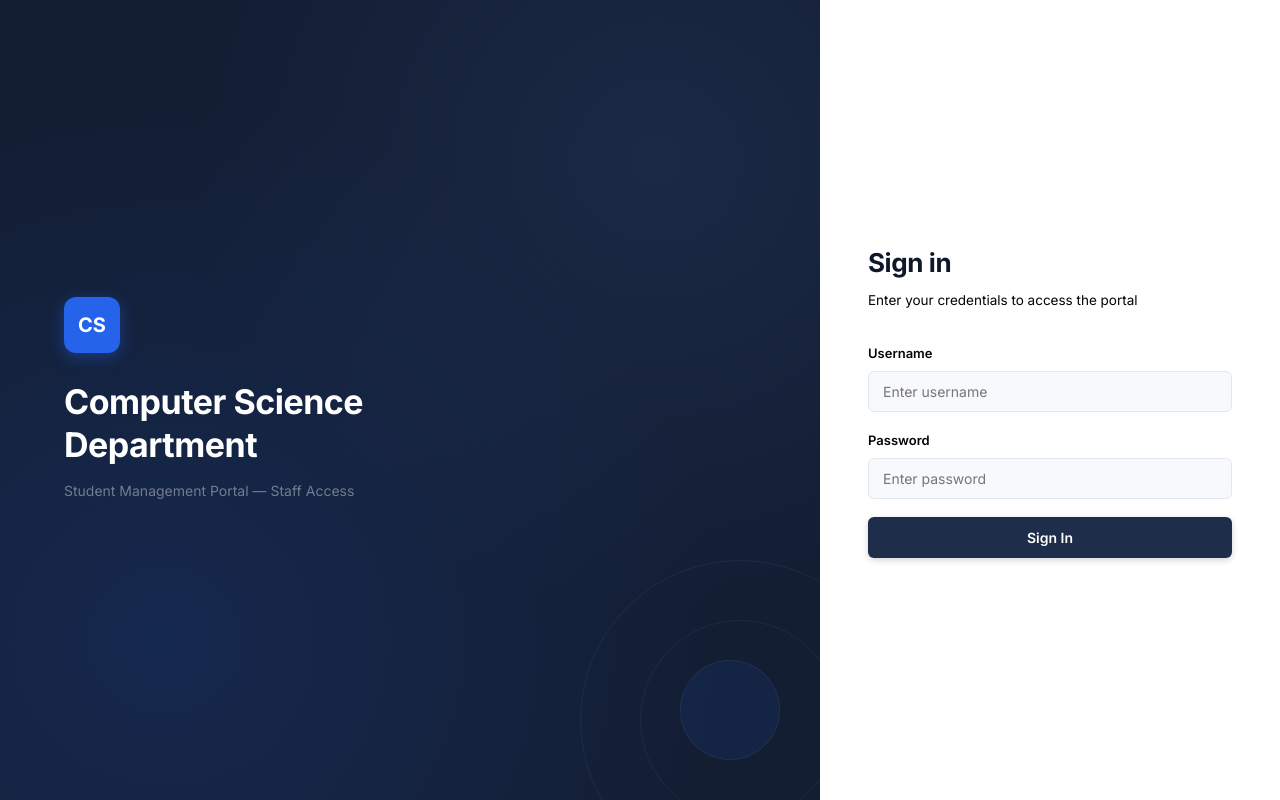
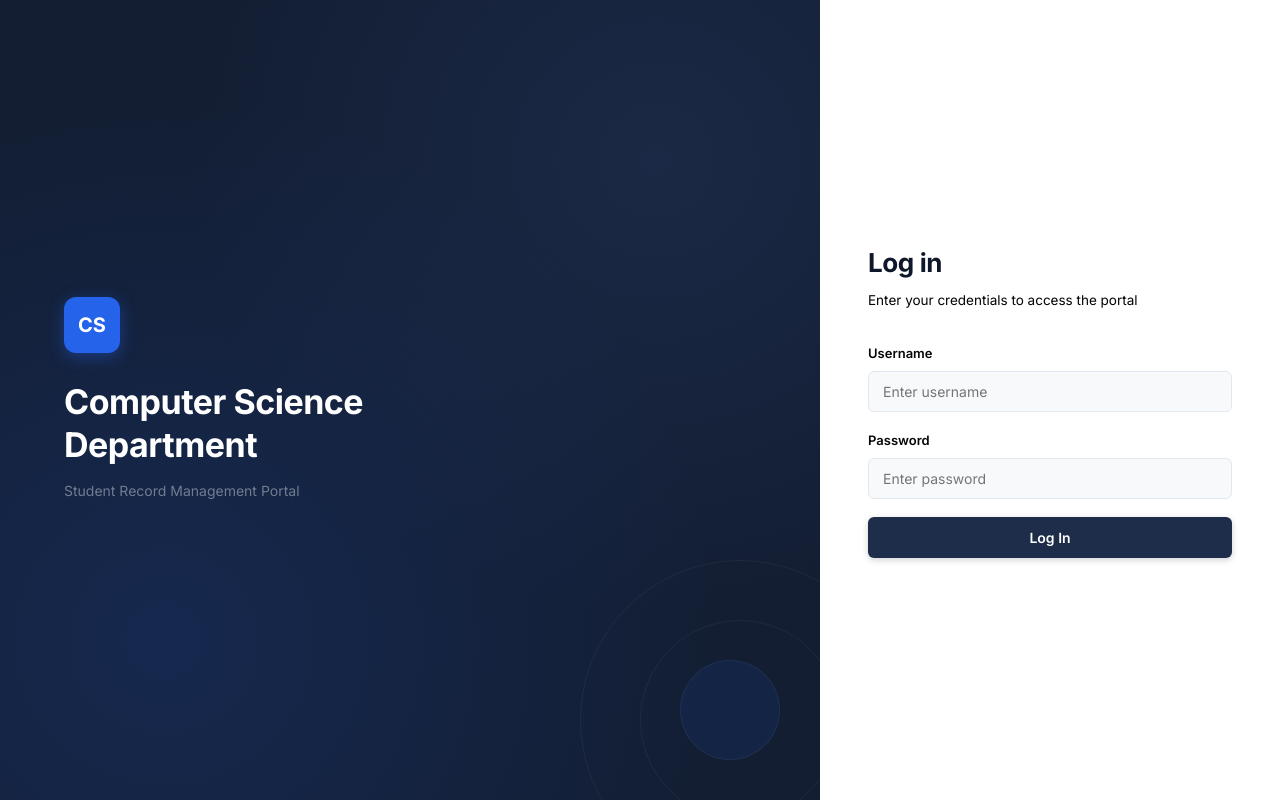
Before and after one commit to Solomon1818/new, a Flask app: page /login in a window 1280 px wide. Run offline with Flask 3, Linux system fonts and the light colour scheme.

Commit message:
Update login terminology from 'Sign in' to 'Log in'

```diff
--- a/templates/login.html
+++ b/templates/login.html
@@ -7,7 +7,7 @@
     <div class="login-brand">
       <div class="brand-badge">CS</div>
       <h1>Computer Science<br>Department</h1>
-      <p>Student Management Portal — Staff Access</p>
+      <p>Student Record Management Portal</p>
     </div>
     <div class="login-decoration">
       <div class="deco-circle c1"></div>
@@ -17,7 +17,7 @@
   </div>
   <div class="login-right">
     <div class="login-card">
-      <h2>Sign in</h2>
+      <h2>Log in</h2>
       <p class="login-subtitle">Enter your credentials to access the portal</p>
 
       {% with messages = get_flashed_messages(with_categories=true) %}
@@ -35,7 +35,7 @@
           <label for="password">Password</label>
           <input type="password" id="password" name="password" placeholder="Enter password" required autocomplete="current-password"/>
         </div>
-        <button type="submit" class="btn-primary full-width">Sign In</button>
+        <button type="submit" class="btn-primary full-width">Log In</button>
       </form>
     </div>
   </div>
```
